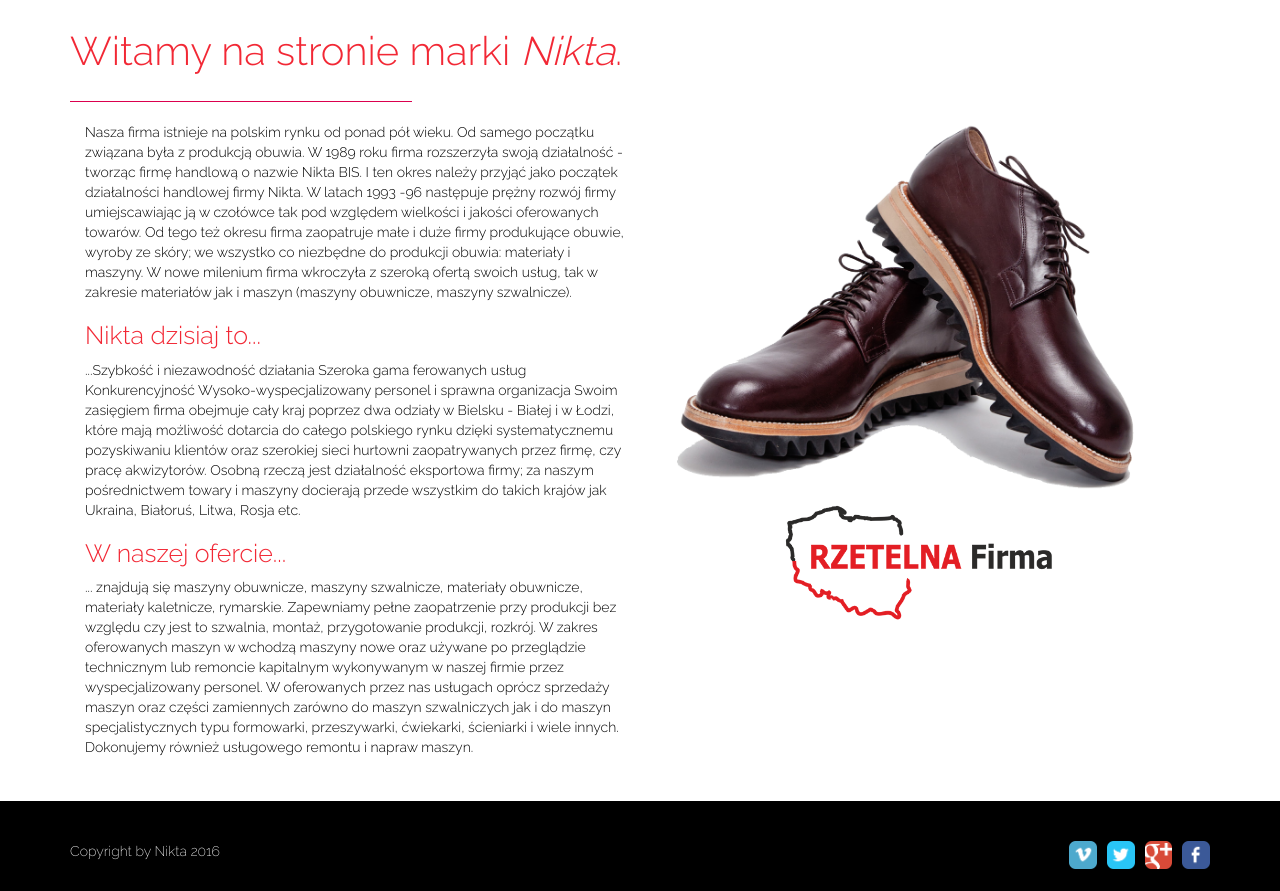
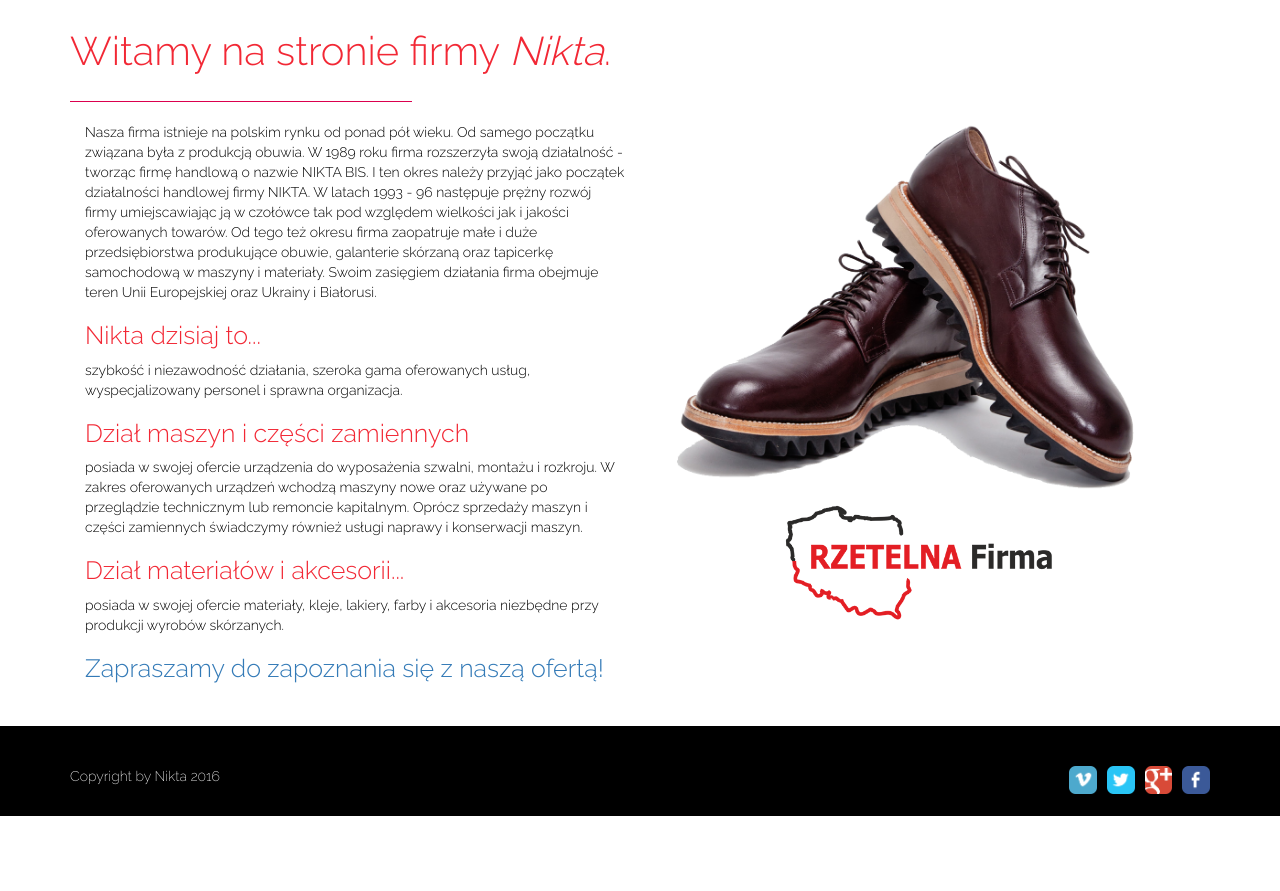
Before and after one commit to MagmMe/niktav2, a plain HTML site: page o_nas.html in a window 1280 px wide. Shown: the part 560-1451 px from the top of the page. After the commit the page ends 1376 px from the top, so only its background shows below. Drawn offline with nearby package versions, Linux system fonts and the light colour scheme.

Commit message:
poprawki wg zaleceń klienta

```diff
--- a/o_nas.html
+++ b/o_nas.html
@@ -108,16 +108,18 @@
             <div class="row">
               <div class="col-xs-12 col-md-12 col-lg-12">
 
-                <h2>Witamy na stronie marki <em>Nikta</em>.</h2>
+                <h2>Witamy na stronie firmy <em>Nikta</em>.</h2>
                 <hr>
 
               <div class="col-xs-12 col-sm-12 col-md-6 col-lg-6 oNas">
-                <p>Nasza firma istnieje na polskim rynku od ponad pół wieku. Od samego początku związana była z produkcją obuwia. W 1989 roku firma rozszerzyła swoją działalność - tworząc firmę handlową o nazwie Nikta BIS. I ten okres należy przyjąć jako początek działalności handlowej firmy Nikta. W latach 1993 -96 następuje prężny rozwój firmy umiejscawiając ją w czołówce tak pod względem wielkości i jakości oferowanych towarów. Od tego też okresu firma zaopatruje małe i duże firmy produkujące obuwie, wyroby ze skóry; we wszystko co niezbędne do produkcji obuwia: materiały i maszyny. W nowe milenium firma wkroczyła z szeroką ofertą swoich usług, tak w zakresie materiałów jak i maszyn (maszyny obuwnicze, maszyny szwalnicze).</p>
+                <p>Nasza firma istnieje na polskim rynku od ponad pół wieku. Od samego początku związana była z produkcją obuwia. W 1989 roku firma rozszerzyła swoją działalność - tworząc firmę handlową o nazwie NIKTA BIS. I ten okres należy przyjąć jako początek działalności handlowej firmy NIKTA. W latach 1993 - 96 następuje prężny rozwój firmy umiejscawiając ją w czołówce tak pod względem wielkości jak i jakości oferowanych towarów. Od tego też okresu firma zaopatruje małe i duże przedsiębiorstwa produkujące obuwie, galanterie skórzaną oraz tapicerkę samochodową w maszyny i materiały. Swoim zasięgiem działania firma obejmuje teren Unii Europejskiej oraz Ukrainy i Białorusi.</p>
                 <h3>Nikta dzisiaj to... </h3>
-                <p>...Szybkość i niezawodność działania Szeroka gama ferowanych usług Konkurencyjność Wysoko-wyspecjalizowany personel i sprawna organizacja Swoim zasięgiem firma obejmuje cały kraj poprzez dwa odziały w Bielsku - Białej i w Łodzi, które mają możliwość dotarcia do całego polskiego rynku dzięki systematycznemu pozyskiwaniu klientów oraz szerokiej sieci hurtowni zaopatrywanych przez firmę, czy pracę akwizytorów.
-                Osobną rzeczą jest działalność eksportowa firmy; za naszym pośrednictwem towary i maszyny docierają przede wszystkim do takich krajów jak Ukraina, Białoruś, Litwa, Rosja etc.</p>
-                <h3>W naszej ofercie...</h3>
-                <p>... znajdują się maszyny obuwnicze, maszyny szwalnicze, materiały obuwnicze, materiały kaletnicze, rymarskie. Zapewniamy pełne zaopatrzenie przy produkcji bez względu czy jest to szwalnia, montaż, przygotowanie produkcji, rozkrój. W zakres oferowanych maszyn w wchodzą maszyny nowe oraz używane po przeglądzie technicznym lub remoncie kapitalnym wykonywanym w naszej firmie przez wyspecjalizowany personel. W oferowanych przez nas usługach oprócz sprzedaży maszyn oraz części zamiennych zarówno do maszyn szwalniczych jak i do maszyn specjalistycznych typu formowarki, przeszywarki, ćwiekarki, ścieniarki i wiele innych. Dokonujemy również usługowego remontu i napraw maszyn.</p>
+                <p>szybkość i niezawodność działania, szeroka gama oferowanych usług, wyspecjalizowany personel i sprawna organizacja.</p>
+                <h3>Dział maszyn i części zamiennych</h3>
+                <p>posiada w swojej ofercie urządzenia do wyposażenia szwalni, montażu i rozkroju. W zakres oferowanych urządzeń wchodzą maszyny nowe oraz używane po przeglądzie technicznym lub remoncie kapitalnym. Oprócz sprzedaży maszyn i części zamiennych świadczymy również usługi naprawy i konserwacji maszyn.</p>
+                <h3>Dział materiałów i akcesorii...</h3>
+                <p>posiada w swojej ofercie materiały, kleje, lakiery, farby i akcesoria niezbędne przy produkcji wyrobów skórzanych.</p>
+                <h3><a href="maszyny.html">Zapraszamy do zapoznania się z naszą ofertą!</a></h3>
               </div>
               <div class="col-xs-12 col-sm-12 col-md-6 col-lg-6">
 
```
